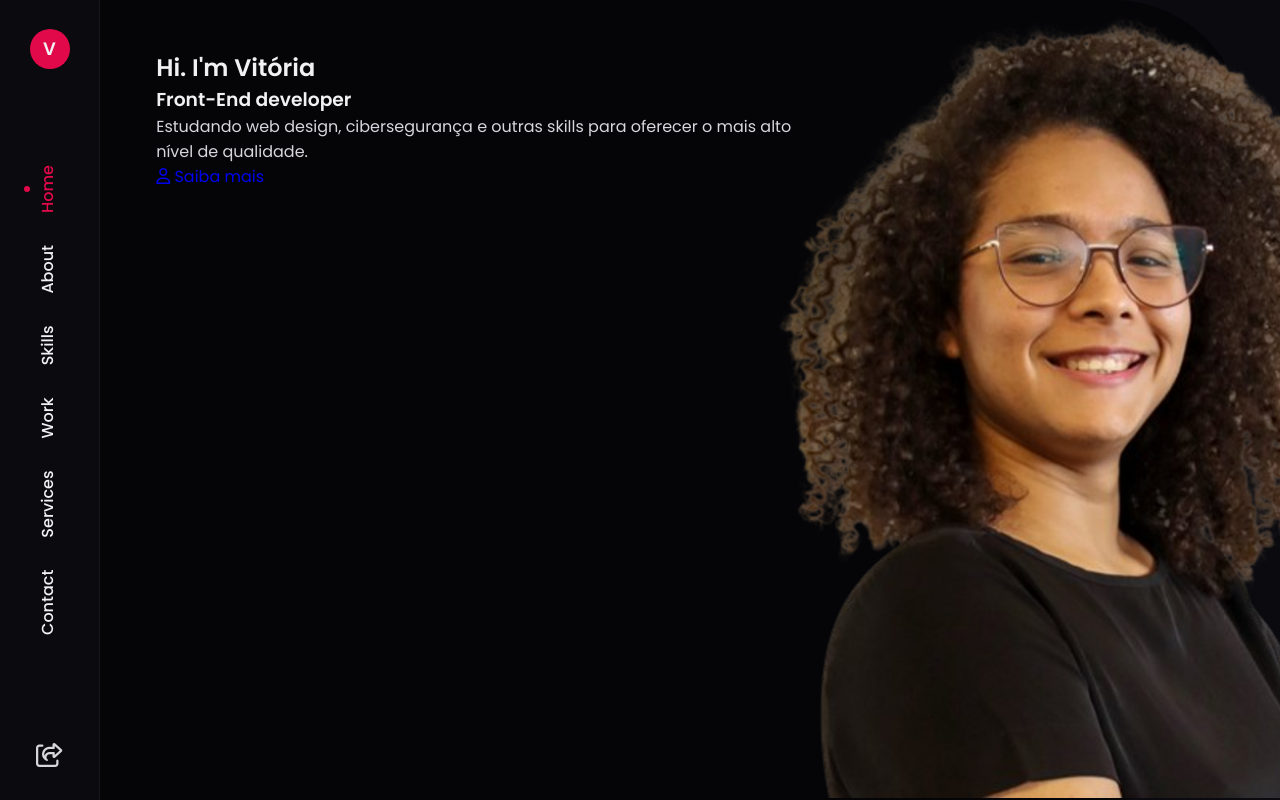
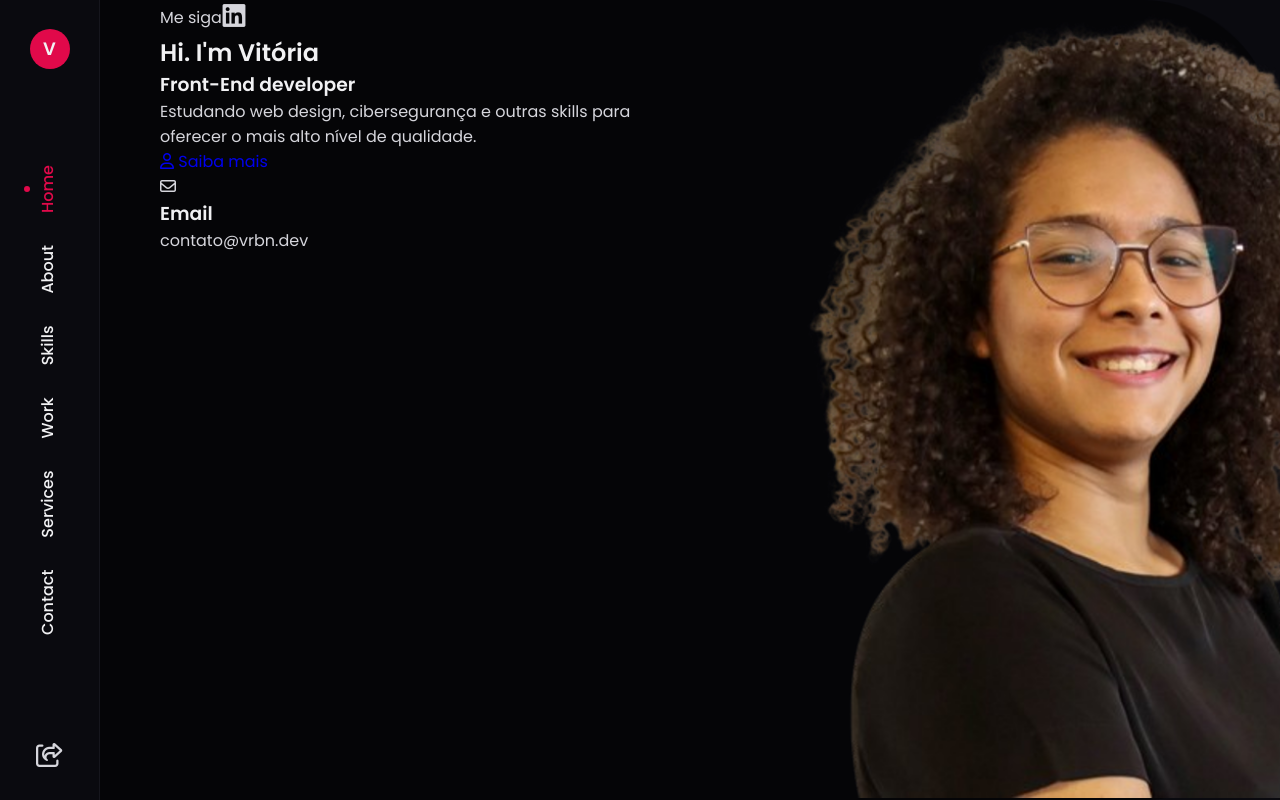
Before and after one commit to VrBnDev/portifolio, a plain HTML site: page index.html in a window 1280 px wide. Drawn offline with nearby package versions, Linux system fonts and the light colour scheme.

Commit message:
leve modificacao

```diff
--- a/assets/css/styles.css
+++ b/assets/css/styles.css
@@ -108,21 +108,19 @@ button{
 button, input{
     border: none;
     outline: none;
-
 }
 
 /*=============== LAYOUT ===============*/
 
 .container{
     max-width: 1250px;
-    margin-left: auto;
+    margin-left: 100px;
     margin-right: auto;
 }
 
 .grid{
     display: grid;
 }
-
 
 /*=============== REUSABLE CSS CLASSES ===============*/
 
@@ -217,6 +215,9 @@ button, input{
 
 /*=============== MAIN ===============*/
 
+.main{
+    margin-left: 60px;
+}
 
 /*===== Home Section =====*/
 
@@ -232,10 +233,19 @@ button, input{
 }
 
 .home-data{
-    margin-left: 8.825rem;
-    width: 50vw;
+    width: 40vw;
 }
 
+.home-social-links{
+    display: flex;
+    align-items: center;
+
+}
+
+.home-social-link{
+    color: var(--text-color);
+    font-size: x-large;
+}
 
 
 /*===== Buttons =====*/
--- a/index.html
+++ b/index.html
@@ -38,8 +38,8 @@
             <section class="home" id="home">
                 <div class="home-container container grid">
                     <div class="home-social">
-                        <span class="home-social-follow">Me siga</span>
                         <div class="home-social-links">
+                            <span class="home-social-follow">Me siga</span>
                             <a href="https://www.linkedin.com/in/vitoria-borges-pi/" target="_blank" class="home-social-link">
                                 <i class="devicon-linkedin-plain"></i>
                             </a>
@@ -60,11 +60,11 @@
 
                         <div class="my-info">
                             <div class="info-item">
-                                <i></i>
+                                <i class="fa-regular fa-envelope"></i>
 
                                 <div>
-                                    <h3 class="info-title"></h3>
-                                    <span class="info-subtitle"></span>
+                                    <h3 class="info-title">Email</h3>
+                                    <span class="info-subtitle">contato@vrbn.dev</span>
                                 </div>
                             </div>
 
```
